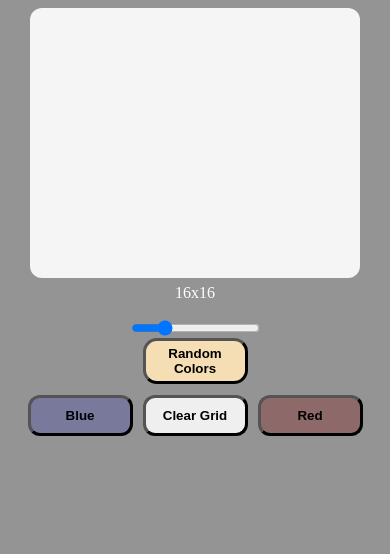
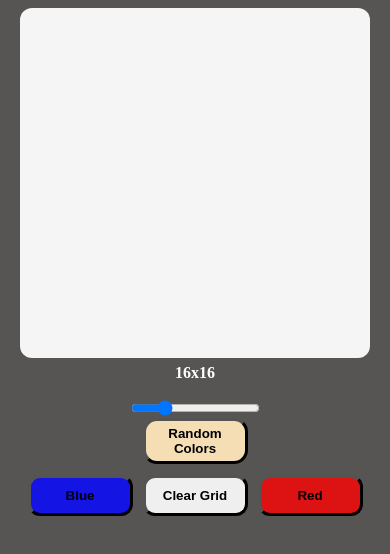
Before and after one commit to Rodriguez365/Project-Etch-a-Sketch, a plain HTML site: page index.html in a window 390 px wide. Drawn offline with Linux system fonts and the light colour scheme.

Commit message:
added better responsive designs

```diff
--- a/index.html
+++ b/index.html
@@ -17,7 +17,7 @@
     </div>
     <div id="range">
         <p id="range_text"></p>
-        <input type="range" id="range_value" onchange="update_grid()" value="16" min="1" max="64">
+        <input type="range" id="range_value" onmousemove="update_grid()" onchange="update_grid()" value="16" min="1" max="64">
     </div>
 
     <div id="random_btn">
--- a/javascript.js
+++ b/javascript.js
@@ -17,9 +17,6 @@ function clear_grid() {
     update_grid();
 
 }
-
-const range = document.getElementById("range_value");
-range.addEventListener("mousemove", update_grid());
 
 function change() {
     const choice = "blue,green,yellow,brown,red,orange,grey".split(",");
--- a/style.css
+++ b/style.css
@@ -1,5 +1,5 @@
 body {
-    background-color: #0000006b;
+    background-color: #1d1919bd;
     color: white;
 }
 
@@ -28,7 +28,7 @@ body {
 
 #grids {
     width: 400px;
-    height: 300px;
+    height: 400px;
     display: grid;
     background-color: whitesmoke;
     border-radius: 12px;
@@ -53,23 +53,27 @@ button {
 }
 
 button:hover {
-    background-color: white;
+    background-color: rgb(223, 192, 192);
 }
 
 #blue {
-    background-color: rgb(121, 121, 156);
+    background-color: rgb(20, 20, 228);
 }
 
 #red {
-    background-color: rgb(141, 105, 105);
+    background-color: rgb(221, 19, 19);
 }
 
 #blue:hover {
-    background-color: rgb(39, 39, 204);
+    background-color: rgb(83, 83, 119);
+}
+
+p {
+    font-weight: bold;
 }
 
 #red:hover {
-    background-color: rgb(231, 21, 21);
+    background-color: rgb(177, 80, 80);
 }
 
 @media (max-width:600px) {
@@ -77,8 +81,8 @@ button:hover {
         width: 105px;
     }
     #grids {
-        width: 330px;
-        height: 270px;
+        width: 350px;
+        height: 350px;
     }
     #rainbow {
         padding: 5px;
```
